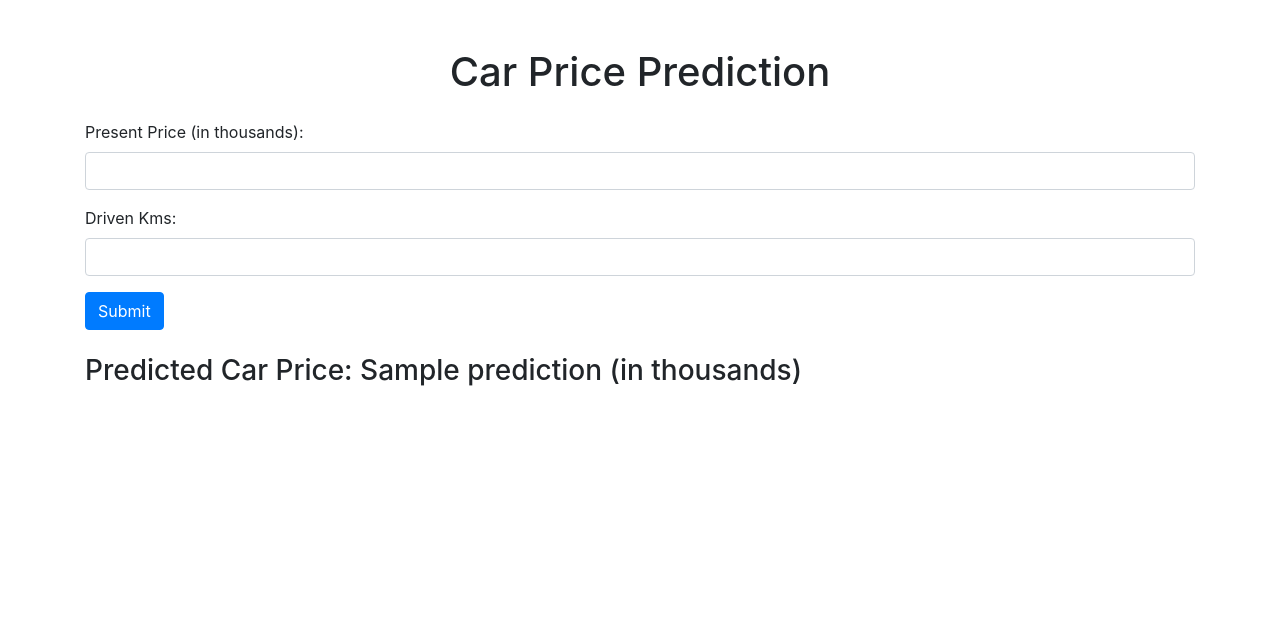
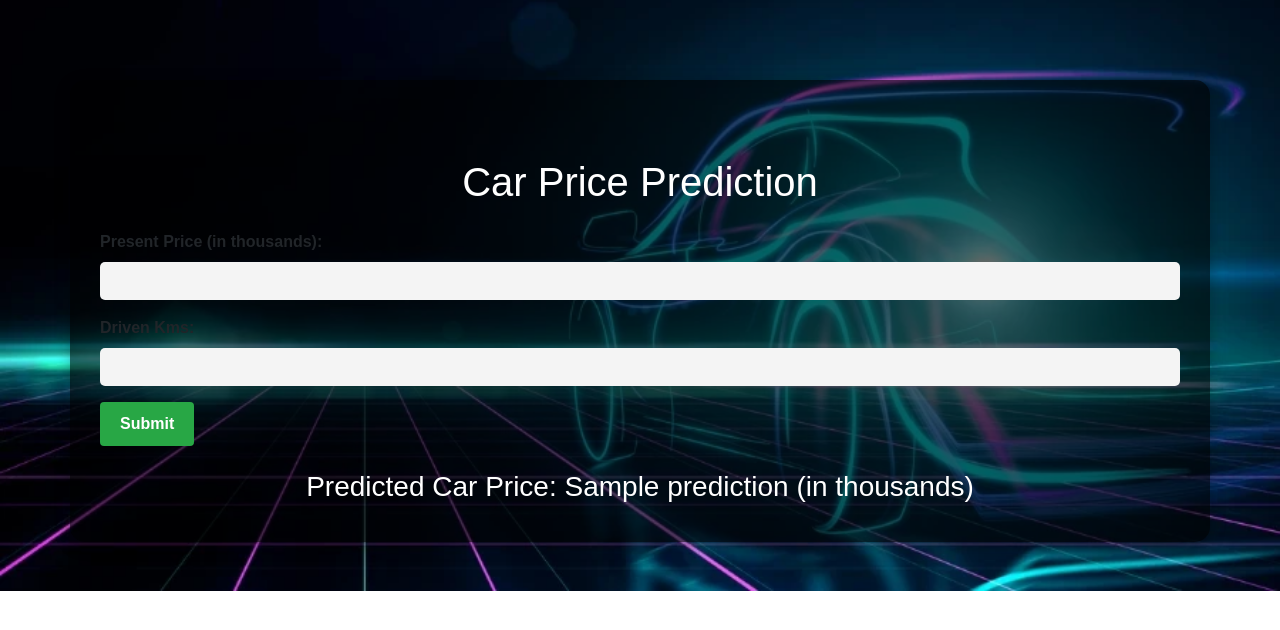
Before and after one commit to Isha452006/codealpha_carprediction_DS2, a Flask app: template templates/index.html in a window 1280 px wide. Shown: the top 630 px of the page. Run offline with Flask 3, Linux system fonts and the light colour scheme; the template is opened without the code that fills it: most values are stand-ins (such as "Sample title", 1, 10 or a date in 2020); parts of the project's set-up code (start-up, migrations or seed data) failed here and were passed over; some libraries are stand-ins or nearby versions.

Commit message:
intial commit

```diff
--- a/templates/index.html
+++ b/templates/index.html
@@ -1,10 +1,66 @@
 <!DOCTYPE html>
 <html lang="en">
 <head>
-    <meta charset="UTF-8">
-    <meta name="viewport" content="width=device-width, initial-scale=1.0">
+  <meta charset="UTF-8" />
+  <meta name="viewport" content="width=device-width, initial-scale=1.0" />
   <title>Car Price Prediction</title>
-    <link rel="stylesheet" href="https://stackpath.bootstrapcdn.com/bootstrap/4.3.1/css/bootstrap.min.css">
+
+  <!-- Bootstrap CSS -->
+  <link
+    rel="stylesheet"
+    href="https://stackpath.bootstrapcdn.com/bootstrap/4.3.1/css/bootstrap.min.css"
+  />
+
+  <style>
+   body {
+    background-image: url('/static/car.webp') ;/* ✅ Flask me absolute path likhna hota hai */
+    background-size: cover;         /* pura background fill kare */
+    background-repeat: no-repeat;   /* image repeat na ho */
+    background-position: center;    /* center me dikhai de */
+    font-family: 'Poppins', sans-serif;
+    margin: 0;
+    padding: 0;
+}
+
+
+    .container {
+      background-color: rgba(0, 0, 0, 0.6);
+      padding: 30px;
+      border-radius: 15px;
+      margin-top: 80px;
+      box-shadow: 0 4px 15px rgba(0, 0, 0, 0.3);
+    }
+
+    h1, h3 {
+      color: white;
+      text-align: center;
+    }
+
+    label {
+      font-weight: bold;
+    }
+
+    input[type="number"] {
+      background-color: #f4f4f4;
+      border: none;
+      border-radius: 5px;
+      padding: 10px;
+    }
+
+    .btn-primary {
+      background-color: #28a745;
+      border: none;
+      padding: 10px 20px;
+      font-size: 16px;
+      font-weight: bold;
+      transition: background-color 0.3s;
+    }
+
+    .btn-primary:hover {
+      background-color: #218838;
+      cursor: pointer;
+    }
+  </style>
 </head>
 <body>
   <div class="container">
@@ -14,21 +70,31 @@
     <form method="POST" action="/predict" class="mt-4">
       <div class="form-group">
         <label for="present_price">Present Price (in thousands):</label>
-                <input type="number" class="form-control" id="present_price" name="present_price" required>
+        <input
+          type="number"
+          class="form-control"
+          id="present_price"
+          name="present_price"
+          required
+        />
       </div>
       <div class="form-group">
         <label for="driven_kms">Driven Kms:</label>
-                <input type="number" class="form-control" id="driven_kms" name="driven_kms" required>
+        <input
+          type="number"
+          class="form-control"
+          id="driven_kms"
+          name="driven_kms"
+          required
+        />
       </div>
       <button type="submit" class="btn btn-primary">Submit</button>
     </form>
 
     <!-- Display the prediction result -->
-
-        <h3 class="mt-4">Predicted Car Price: {{ prediction }} (in thousands)</h3>
-
+    <h3 class="mt-4">
+      Predicted Car Price: {{ prediction }} (in thousands)
+    </h3>
   </div>
-
-
 </body>
 </html>
```
Also changed, not shown: static/car.webp (added). Lines whose indentation alone changed are shown as unchanged.
